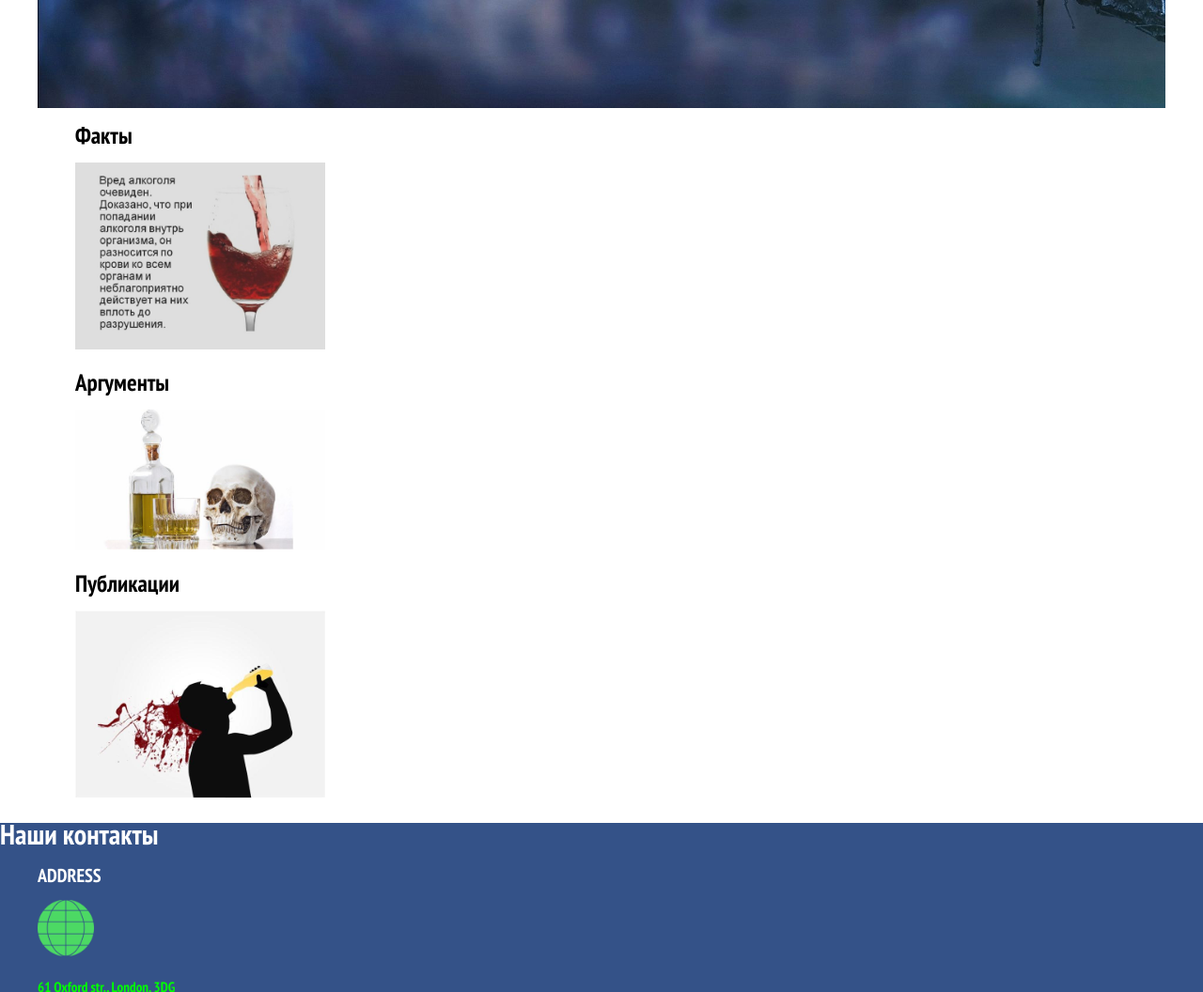
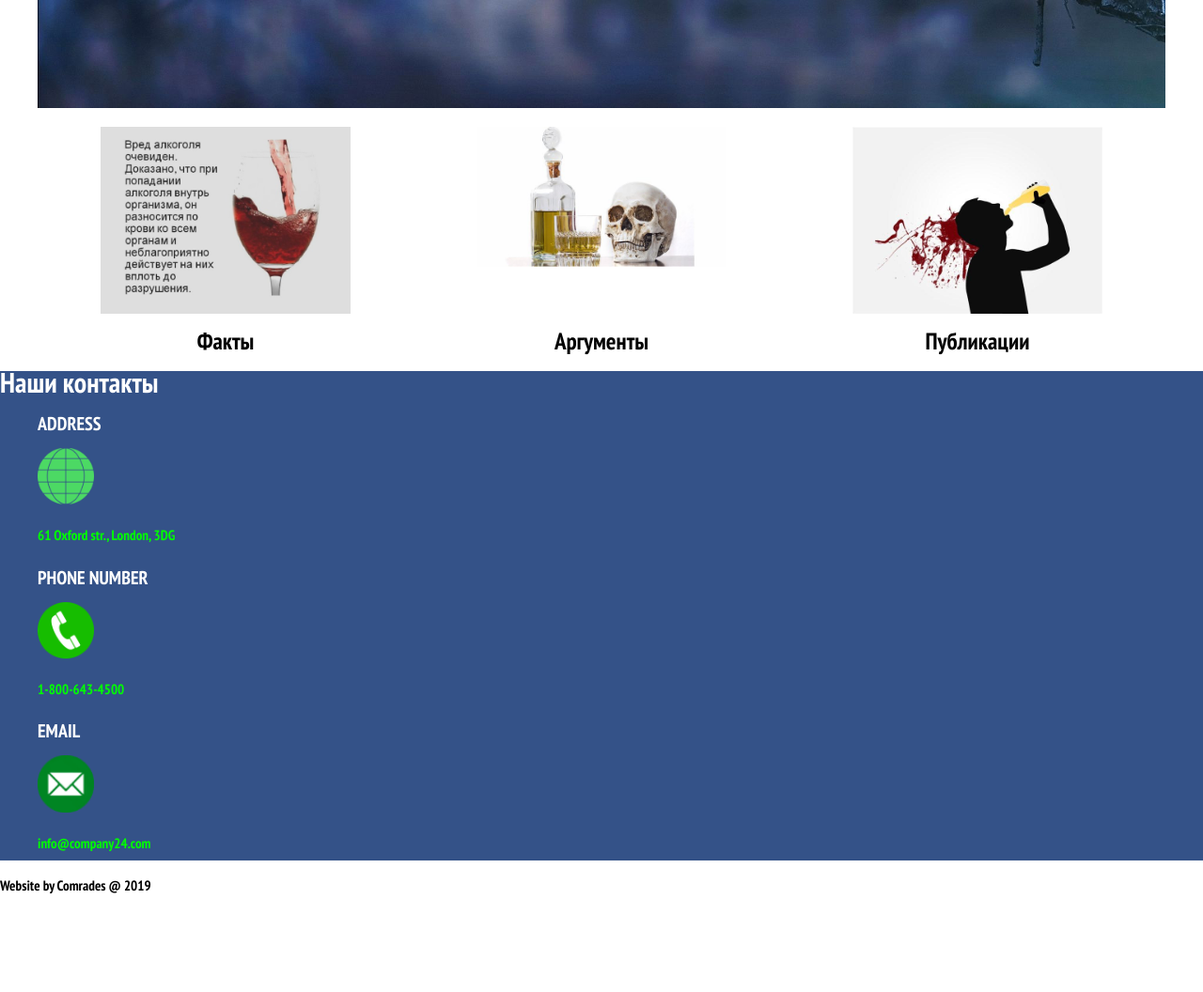
Before and after one commit to vladshkerin/sova, a plain HTML site: page index.html in a window 1280 px wide. Shown: the part 640-1696 px from the top of the page at 94% size. After the commit the page ends 1610 px from the top, so only its background shows below. Drawn offline with Linux system fonts and the light colour scheme.

Commit message:
Made grid for "documents"

```diff
--- a/css/main.css
+++ b/css/main.css
@@ -51,14 +51,33 @@
     letter-spacing: 1px;
 }
 
+.documents {
+    margin-top: 20px;
+}
+
 .documents-list {
+    display: flex;
+    justify-content: space-around;
+    margin: 0;
+    padding: 0;
+
     list-style: none;
 }
 
 .documents-list__item {
+    text-align: center;
 }
 
+.documents-list__item-file {
+    display: block;
+    min-height: 206px;
+}
+
+
 .documents-list__item-header {
+    margin: 0;
+    margin-top: 10px;
+
     font-size: 25px;
     font-weight: bold;
 }
--- a/index.html
+++ b/index.html
@@ -39,25 +39,25 @@
     <section class="documents">
         <ul class="documents-list">
             <li class="documents-list__item">
-                <h1 class="documents-list__item-header">Факты</h1>
                 <a class="documents-list__item-file">
                     <img class="documents-list__item-image" src="img/fact_1.png"
                          width="266" height="199" alt="Документы фактов">
                 </a>
+                <h1 class="documents-list__item-header">Факты</h1>
             </li>
             <li class="documents-list__item">
-                <h1 class="documents-list__item-header">Аргументы</h1>
                 <a class="documents-list__item-file">
                     <img class="documents-list__item-image" src="img/fact_2.png"
                          width="266" height="199" alt="Документы аргументы">
                 </a>
+                <h1 class="documents-list__item-header">Аргументы</h1>
             </li>
             <li class="documents-list__item">
-                <h1 class="documents-list__item-header">Публикации</h1>
                 <a class="documents-list__item-file">
                     <img class="documents-list__item-image" src="img/fact_3.png"
                          width="266" height="199" alt="Документы публикации">
                 </a>
+                <h1 class="documents-list__item-header">Публикации</h1>
             </li>
         </ul>
     </section>
```
